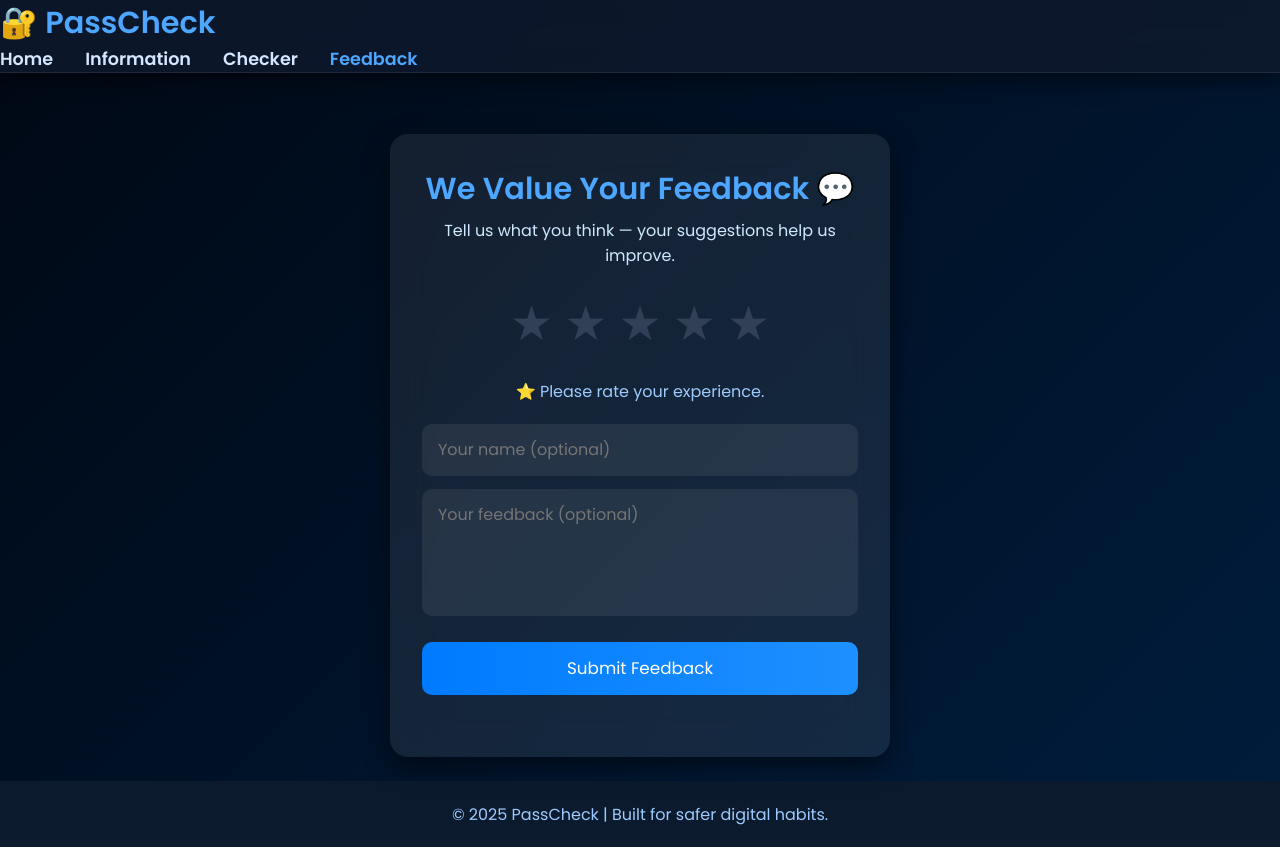
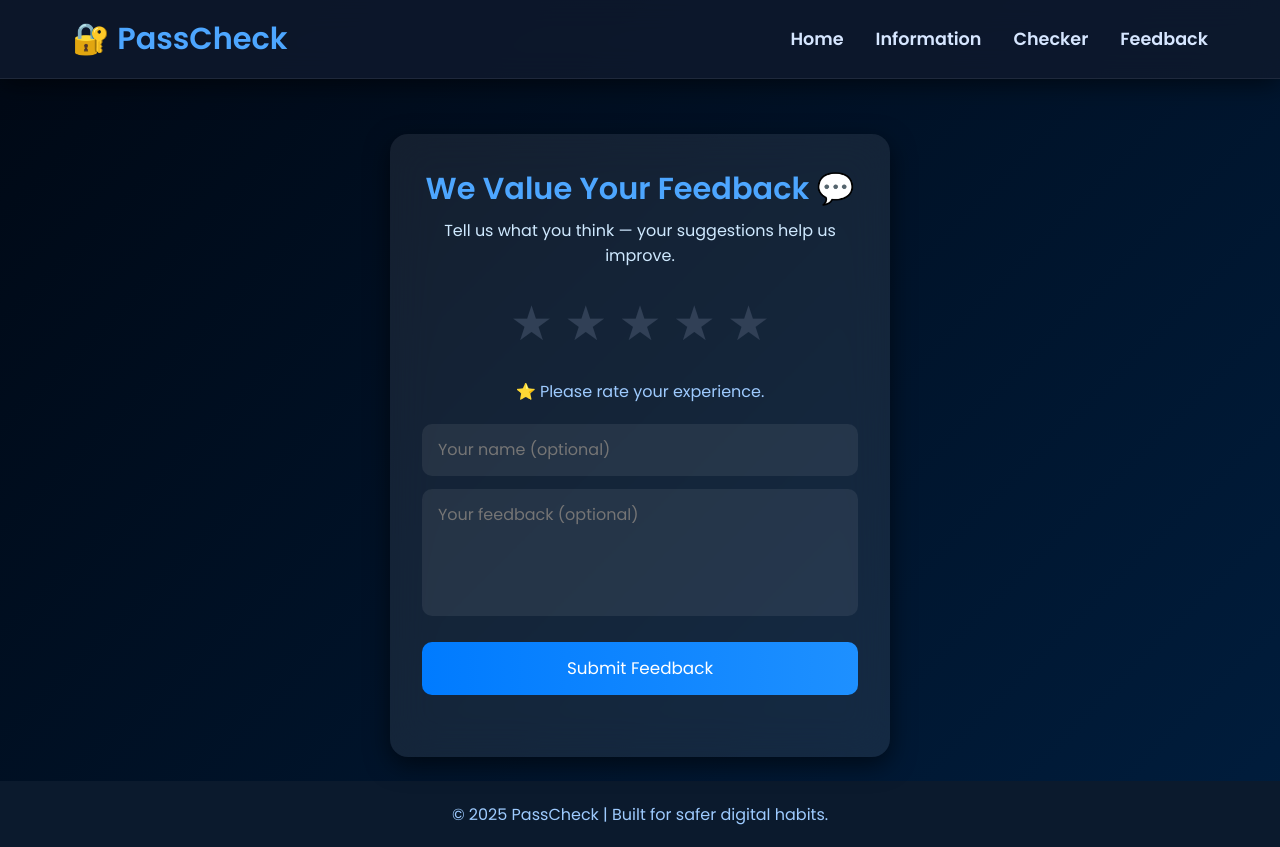
Before and after one commit to deepshikha107/PasswordStrengthChecker, a website: page feedback.html in a window 1280 px wide. Drawn offline with Linux system fonts and the light colour scheme.

Commit message:
Update feedback.html

```diff
--- a/feedback.html
+++ b/feedback.html
@@ -14,15 +14,23 @@
 
 <!-- ✅ NAVBAR (NO LOGIN) -->
 <nav class="navbar">
-  <div class="logo">🔐 PassCheck</div>
+  <div class="nav-inner">
+    <div class="logo">🔐 PassCheck</div>
 
-  <div class="nav-links">
-    <a href="index.html">Home</a>
-    <a href="index.html#info">Information</a>
-    <a href="strength.html">Checker</a>
-    <a href="feedback.html" class="active">Feedback</a>
+    <!-- Hamburger (mobile only) -->
+    <input type="checkbox" id="menu-toggle">
+    <label for="menu-toggle" class="menu-icon">☰</label>
+
+    <ul class="nav-links">
+      <li><a href="index.html">Home</a></li>
+      <li><a href="index.html#info">Information</a></li>
+      <li><a href="strength.html">Checker</a></li>
+      <li><a href="feedback.html">Feedback</a></li>
+    </ul>
   </div>
 </nav>
+
+
 
 <!-- ✅ FEEDBACK FORM -->
 <main class="feedback-container">
```
